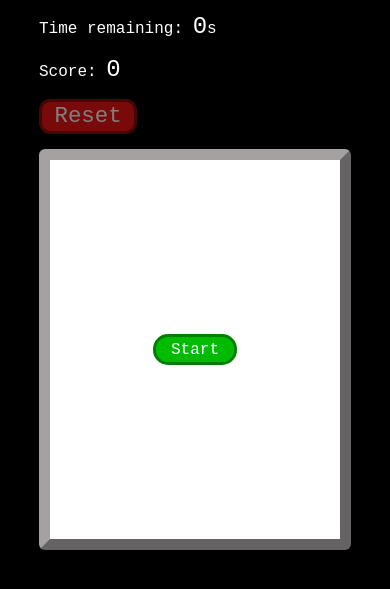
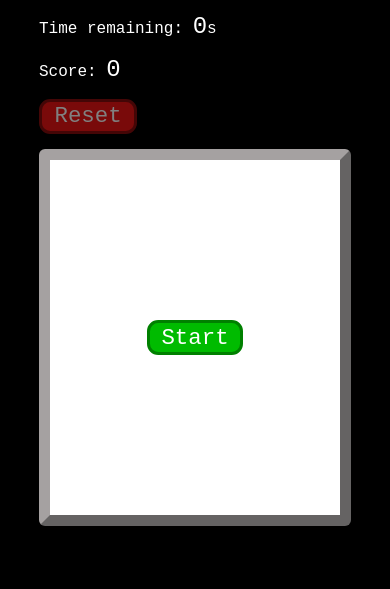
Before and after one commit to emmadaveeb/reaction-test-game, a plain HTML site: page index.html in a window 390 px wide. Shown: the part 129-718 px from the top of the page. Drawn offline with Linux system fonts and the light colour scheme; a web font is replaced by a local one.

Commit message:
update style sheet

```diff
--- a/style.css
+++ b/style.css
@@ -85,16 +85,16 @@ P {
 
 #start {
     margin: auto;
-    font-size: 1em;
+    font-size: 140%;
     border: none;
     height: auto;
     border: 3px green solid;
     color: white;
     /* width: 9em;
     height: 2.6em; */
-    padding: 1.2% 5%;
+    padding: 0.5% 4%;
     background-color: rgb(0, 187, 0);
-    border-radius: 15px;
+    border-radius: 0.7rem;
     outline: none;
     opacity: none;
 }
@@ -143,7 +143,7 @@ P {
 
     .center {
         width: 80%;
-        height: 50%;
+        height: 47%;
     }
 
     #dot {
```
